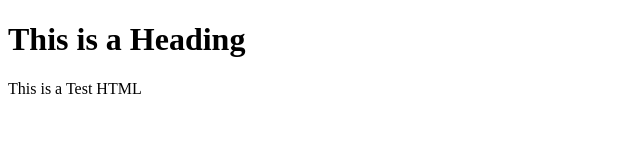
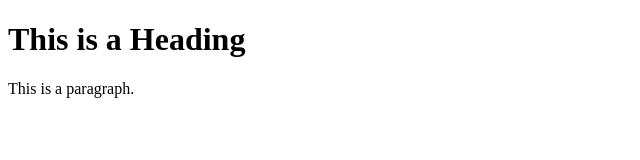
Before and after one commit to spandana12061992/Axis, a plain HTML site: page index.html in a window 1280 px wide. Shown: the full height of the page, 0-640 px from the left. Drawn offline with Linux system fonts and the light colour scheme.

Commit message:
Revert "Updating the date"
This reverts commit 78352dc95fcddf240cca84fa0d6c02d945d99e5c.

```diff
--- a/index.html
+++ b/index.html
@@ -6,7 +6,7 @@
 <body>
 
 <h1>This is a Heading</h1>
-<p>This is a Test HTML</p>
+<p>This is a paragraph.</p>
 
 </body>
 </html>
```
